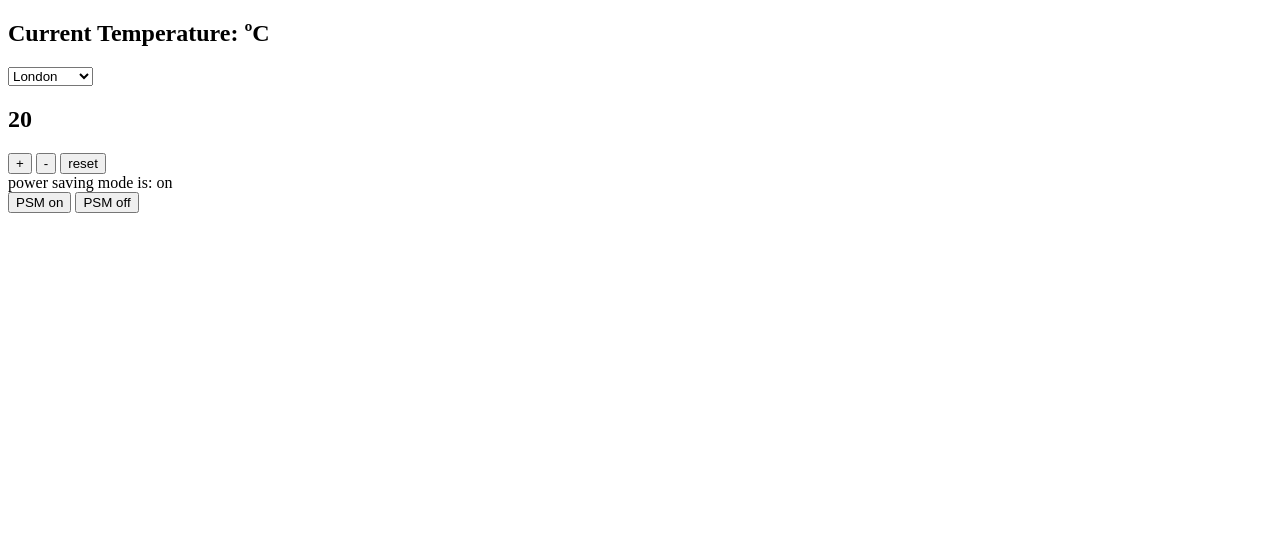
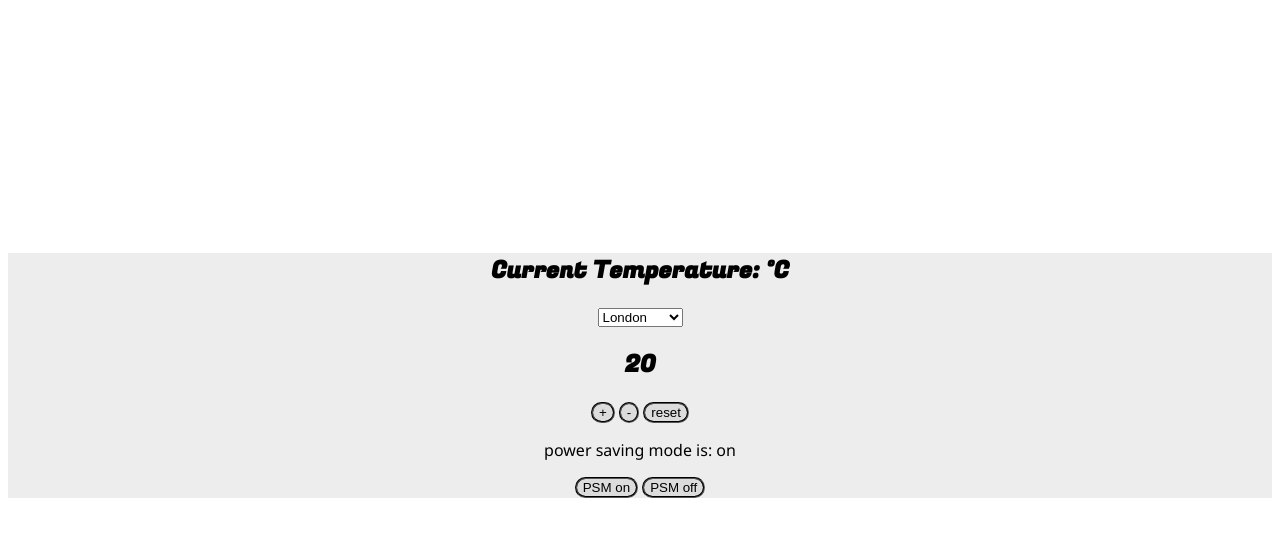
Before and after one commit to lnmichalic/thermostat, a plain HTML site: page index.html in a window 1280 px wide. Drawn offline with nearby package versions, Linux system fonts and the light colour scheme; no server answers.

Commit message:
Select city changes background image

```diff
--- a/index.html
+++ b/index.html
@@ -1,17 +1,19 @@
 <!DOCTYPE html>
 <html>
   <head>
+    <link rel="stylesheet" href="styles.css">
     <meta charset="utf-8">
     <title>Thermostat</title>
     <script src="https://code.jquery.com/jquery-3.2.1.min.js"></script>
     <script src="src/interface.js"></script>
     <script type="text/javascript" src="src/Thermostat.js"></script>
-    <link rel="stylesheet" type="text/css" href="style/style.css">
   </head>
   <body>
 
+<div class=middlestuff>
 <section>
-    <h1></span>Current Temperature: <span id="current-temperature"></span>ºC</h1>
+    <h1>Current Temperature: <span id="current-temperature"></span>ºC</h1>
+    <span id="current-city-pic"></span>
     <select id="current-city">
       <option value="london" name="London">London</option>
       <option value="newyork"name="New York">New York</option>
@@ -30,10 +32,11 @@
     <button id="temperature-up">+</button>
     <button id="temperature-down">-</button>
     <button id="temperature-reset">reset</button><br>
-    power saving mode is: <span id="power-saving-status">on</span><br>
+    <p>power saving mode is: <span id="power-saving-status">on</span></p>
     <button id="powersaving-on">PSM on</button>
     <button id="powersaving-off">PSM off</button>
   </div>
 </section>
+</div>
   </body>
 </html>
--- a/src/interface.js
+++ b/src/interface.js
@@ -35,7 +35,21 @@ $('#current-city').change(function() {
   $.get('http://api.openweathermap.org/data/2.5/weather?q=' + city + '&appid=a3d9eb01d4de82b9b8d0849ef604dbed&units=metric', function(data) {
     $('#current-temperature').text(data.main.temp);
   })
-  $('#selected-city').text($('#current-city').name());
+  // $.ajax({
+  //   type: 'GET',
+  //   url: "https://api.gettyimages.com/v3/search/images/creative?phrase=+london",
+  //   beforeSend: function(request) {
+  //     request.setRequestHeader("Api-Key", "nakry66tmg85e64uetcz3vm3");
+  //   }
+  var image_url = 'https://www.googleapis.com/customsearch/v1?q='+city+'+cityscape&searchType=image&fileType=jpg&imgSize=huge&num=1&key=AIzaSyCG8bW3rCS6pZ-7vM36CGffLamocsOykuY&cx=000312491013124124462:k_gkpvyhgqa'
+  console.log(image_url);
+  $.get(image_url, function(response) {
+      console.log(response);
+      var image_url = response.items[0].link;//.imageobject[0].url;
+      $('body').css({background : 'url('+image_url+')  no-repeat fixed bottom left'});
+      // $('#current-city-pic').text(response.items[0].pagemap.imageobject[0].url);
+  })
+  // $('#selected-city').text($('#current-city').name());
 })
 
 
--- /dev/null
+++ b/styles.css
@@ -0,0 +1,22 @@
+@import url('https://fonts.googleapis.com/css?family=Fugaz+One');
+@import url('https://fonts.googleapis.com/css?family=Noto+Sans');
+
+h1 {
+  font-family: 'Fugaz One';
+}
+
+p {
+  font-family: 'Noto Sans';
+}
+
+button {
+  background-color: Gainsboro;
+  border-radius: 15px;
+  border-style: groove;
+}
+
+.middlestuff {
+  text-align: center;
+  background-color: rgba(220, 220, 220, 0.5);
+  margin-top: 20%;
+}
```
